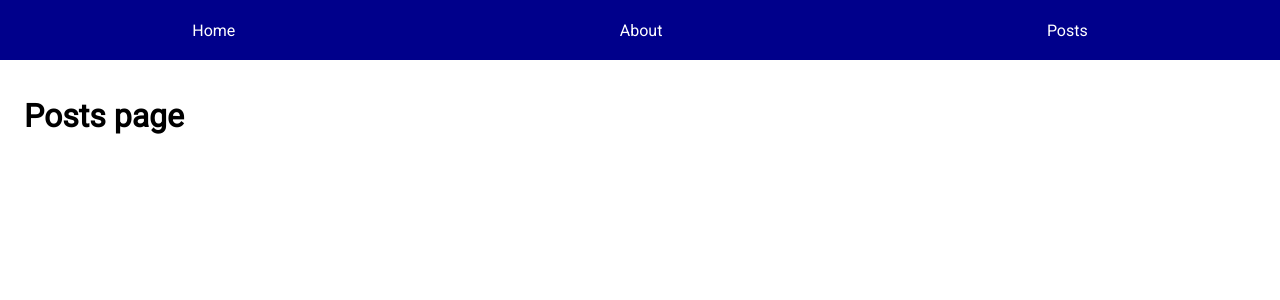
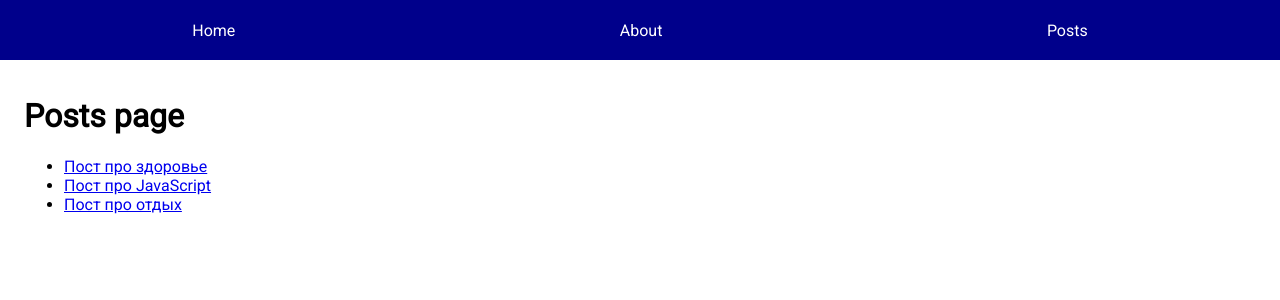
Before and after one commit to Protmir/Next.JS, a Next.js app: page /posts in a window 1280 px wide. Shown: the top 300 px of the page. Built offline with nearby package versions, Linux system fonts and the light colour scheme; data requests are answered from the project's data file.

Commit message:
add API part in application

```diff
--- /dev/null
+++ b/db.json
@@ -0,0 +1,7 @@
+{
+  "posts": [
+    {"id": 1, "title": "Пост про здоровье", "body": "Давно выяснено, что при оценке дизайна и композиции читаемый текст мешает сосредоточиться. Lorem Ipsum используют потому, что тот обеспечивает более или менее стандартное заполнение шаблона, а также реальное распределение букв и пробелов в абзацах, которое не получается при простой дубликации \"Здесь ваш текст.. Здесь ваш текст.. Здесь ваш текст..\"" },
+    {"id": 2, "title": "Пост про JavaScript", "body": "Есть много вариантов Lorem Ipsum, но большинство из них имеет не всегда приемлемые модификации, например, юмористические вставки или слова, которые даже отдалённо не напоминают латынь." },
+    {"id": 3, "title": "Пост про отдых", "body": "Если вам нужен Lorem Ipsum для серьёзного проекта, вы наверняка не хотите какой-нибудь шутки, скрытой в середине абзаца. Также все другие известные генераторы Lorem Ipsum используют один и тот же текст, который они просто повторяют, пока не достигнут нужный объём." }
+  ]
+}
--- a/pages/posts.js
+++ b/pages/posts.js
@@ -1,13 +1,45 @@
+import {useState, useEffect} from 'react'
 import Head from 'next/head';
 import {MainLayout} from '../components/MainLayout';
+import Link from 'next/link';
 
-export default function Posts() {
+export default function Posts({ posts }) {
+    // const [posts, setPosts] = useState([])
+
+    // useEffect(() => {
+    //     async function load() {
+    //         const response = await fetch('http://localhost:4200/posts')
+    //         const json = await response.json()
+    //         setPosts(json)
+    //     }
+    //
+    //     load()
+    // }, [])
+
     return (
         <MainLayout title={'Posts Page'}>
             <Head>
                 <title>Posts page | Next Learning</title>
             </Head>
             <h1>Posts page</h1>
+            <ul>
+                {posts.map(post => (
+                  <li key={post.id}>
+                      <Link href={`/post/[id]`} as={`/post/${post.id}`}>
+                          <a>{post.title}</a>
+                      </Link>
+                  </li>
+                ))}
+            </ul>
         </MainLayout>
     )
 }
+
+Posts.getInitialProps = async () => {
+    const response = await fetch('http://localhost:4200/posts')
+    const posts = await response.json()
+
+    return {
+        posts
+    }
+}
```
Also changed, not shown: package.json (+6 -1 lines), pages/post/[id].js (+30 -2 lines), 1 other file (tests, documents, lock files or other folders).
